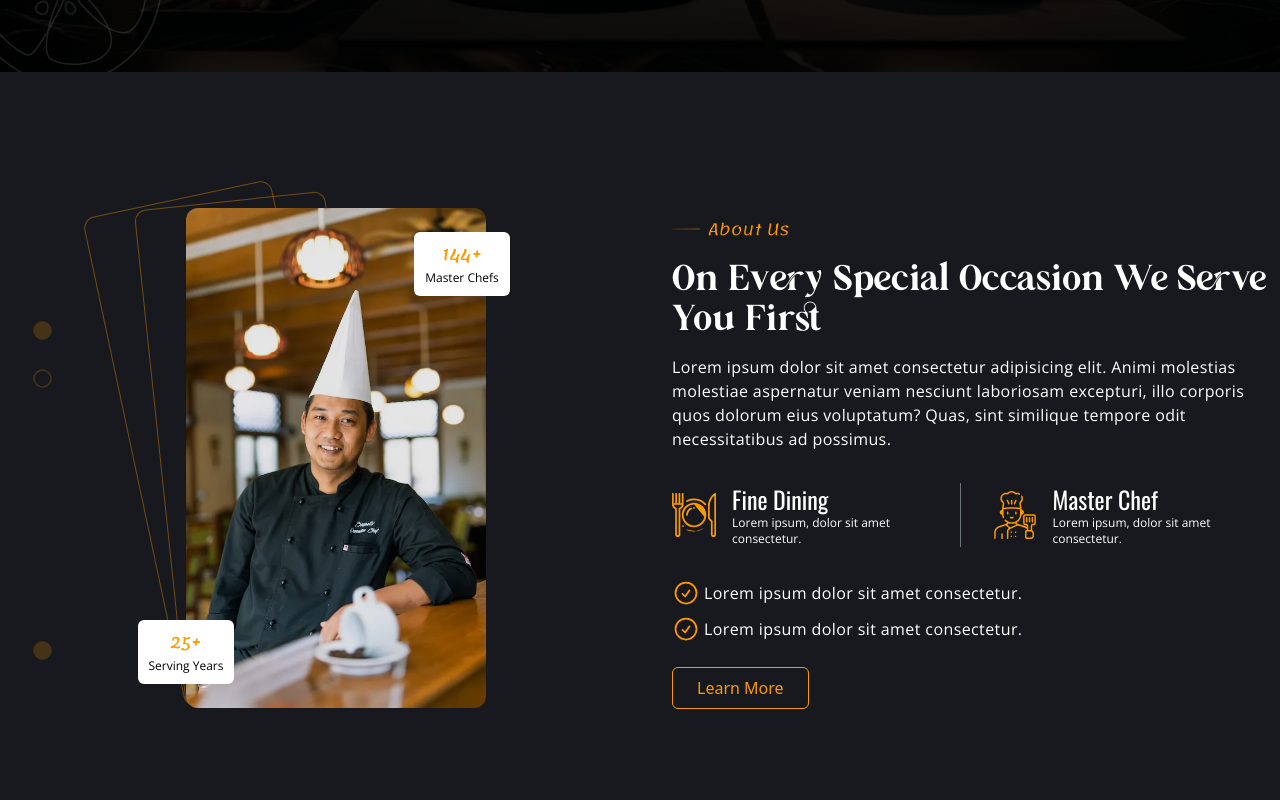
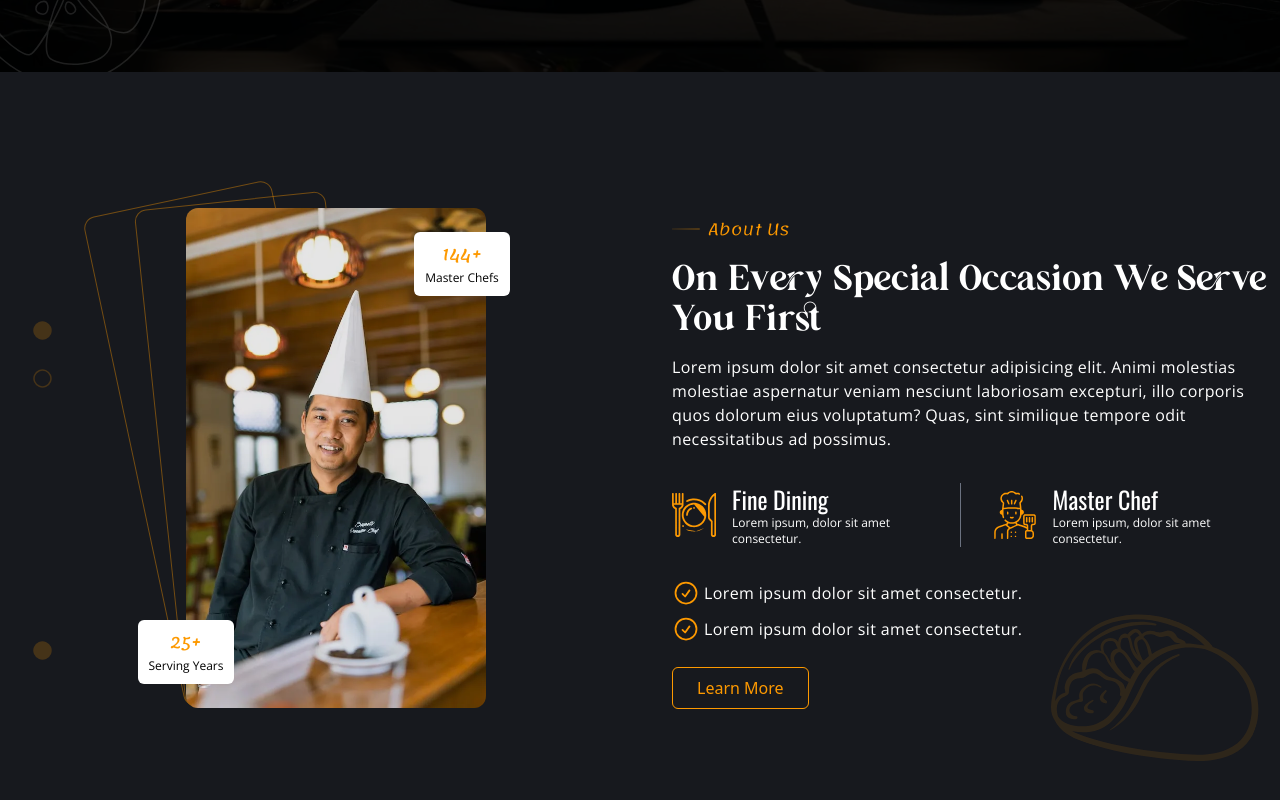
Before and after one commit to margsoftbf/Fusion-Feast-Restaurant, a Next.js app: page / in a window 1280 px wide. Shown: the part 724-1524 px from the top of the page. Built offline with nearby package versions, Linux system fonts and the light colour scheme.

Commit message:
Change readme

```diff
--- a/src/components/About.tsx
+++ b/src/components/About.tsx
@@ -5,6 +5,7 @@ import {
 	SubTitleLeft,
 	Dinner,
 	Chef,
+	Taco,
 } from '../../public/assets/svg';
 
 import Image from 'next/image';
@@ -42,6 +43,7 @@ const About = () => {
 						/>
 					</div>
 				</div>
+				<Taco className='w-60 h-60 absolute bottom-0 right-0 opacity-40 lg:opacity-100' />
 				<div className='text-white md:w-1/2 relative flex flex-col items-center justify-center md:items-start'>
 					<div className='flex items-center justify-center gap-2 relative my-2'>
 						<SubTitleLeft className='w-7 h-7' />
```
Also changed, not shown: 1 other file (tests, documents, lock files or other folders).
